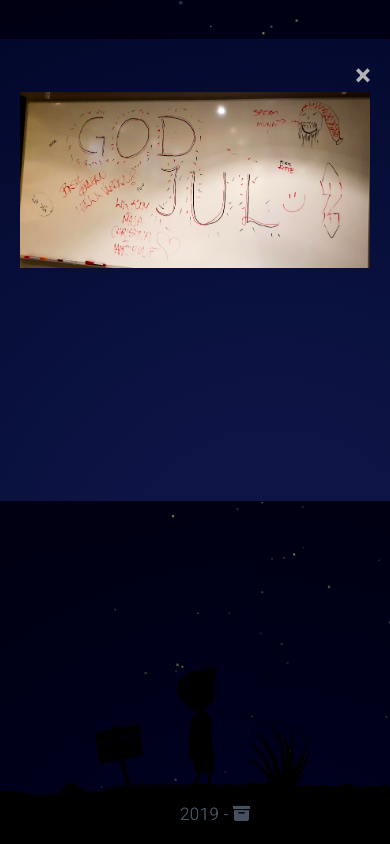
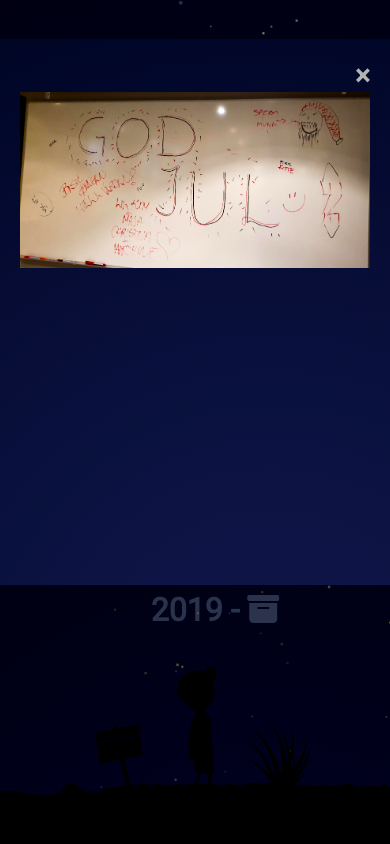
Before and after one commit to ceciliehrr/julebord, a plain HTML site: page index.html in a window 390 px wide. Both pictures are taken after a click on the icon 214 px from the left and 368 px from the top of the page. Drawn offline with Linux system fonts and the light colour scheme.

Commit message:
endringer slutt

```diff
--- a/css/style.css
+++ b/css/style.css
@@ -35,7 +35,7 @@
     }
 
     h2 {
-        font-size: 110%;
+        font-size: 200%;
         color: rgba(200, 220, 255, .3);
         width: 100%;
         position: fixed;
@@ -45,13 +45,17 @@
         z-index: 20;
     }
 
+    #h22 {
+        bottom: 20%;
+    }
+
     #image {
-        width: 50%;
+        width: 100%;
         height: auto;
     }
 
     #footerContent {
-        font-size: 110%;
+        font-size: 170%;
         color: rgba(200, 220, 255, .3);
         width: 100%;
         position: fixed;
@@ -155,9 +159,10 @@
             padding: 0;
         }
         .modal-content {
+            margin-top: 20%;
             margin: 0;
             height: auto;
-            min-height: 50%;
+            min-height: 60%;
         }
         #image {
             width: 100%;
--- a/index.html
+++ b/index.html
@@ -19,6 +19,7 @@
 
             <h2>CHRISTMAS TABLE 2019 er over...<br><i class="fas fa-camera-retro" id="myBtn"></i></h2>
 
+            <h2 id="h22"><a href="arkiv2019.html" target="_blank">2019 - <i class="fas fa-archive"></i></a></h2>
             <!-- The Modal -->
             <div id="myModal" class="modal">
 
@@ -29,7 +30,7 @@
                 </div>
             </div>
 
-            <div id="footerContent"><a href="arkiv2019.html" target="_blank">2019 - <i class="fas fa-archive"></i></a></div>
+            <div id="footerContent"></div>
             <div id="footer">
                 <svg id="scene" x="0px" y="0px" width="1600px" height="315px">
         <path id="ground" d="M0,316.4209c0,0,157.7119-35.416,469-56c7.3833-0.4883,23.7876-3.5488,31.3335-4.0166
```
